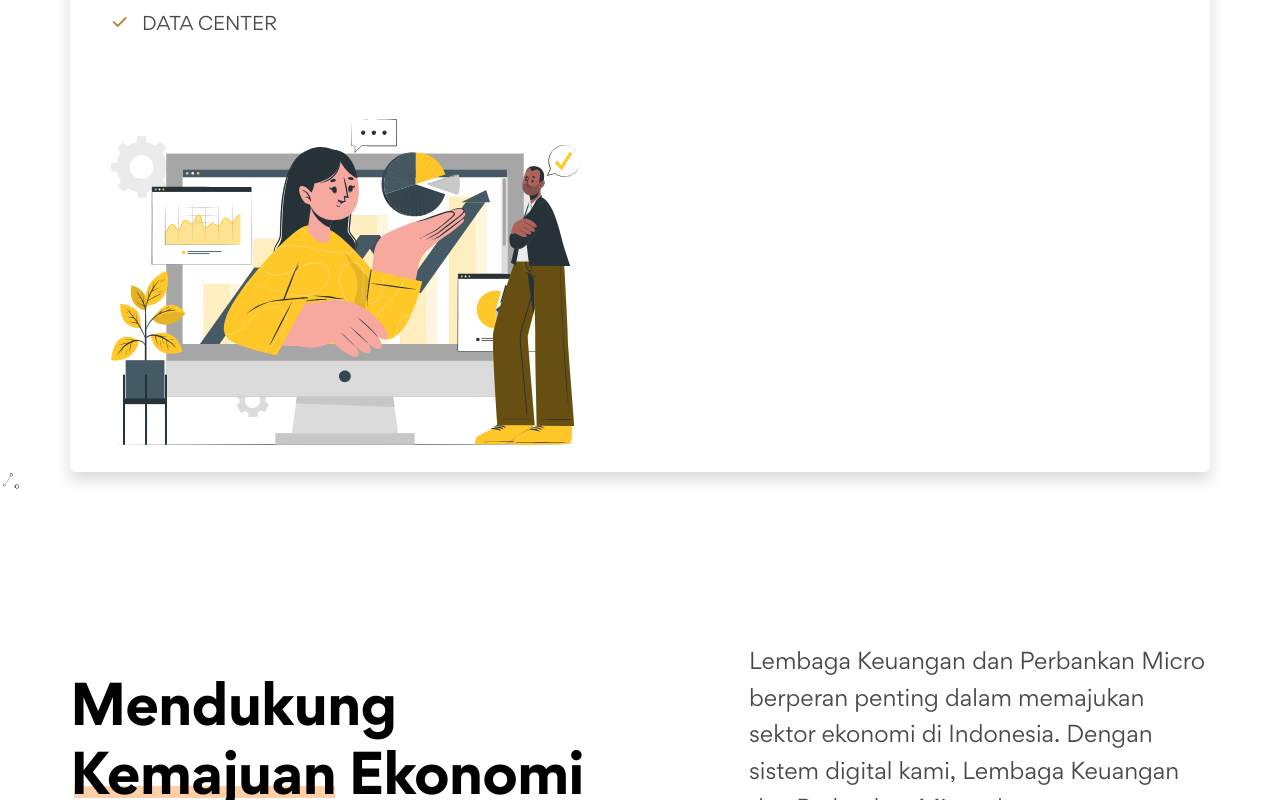
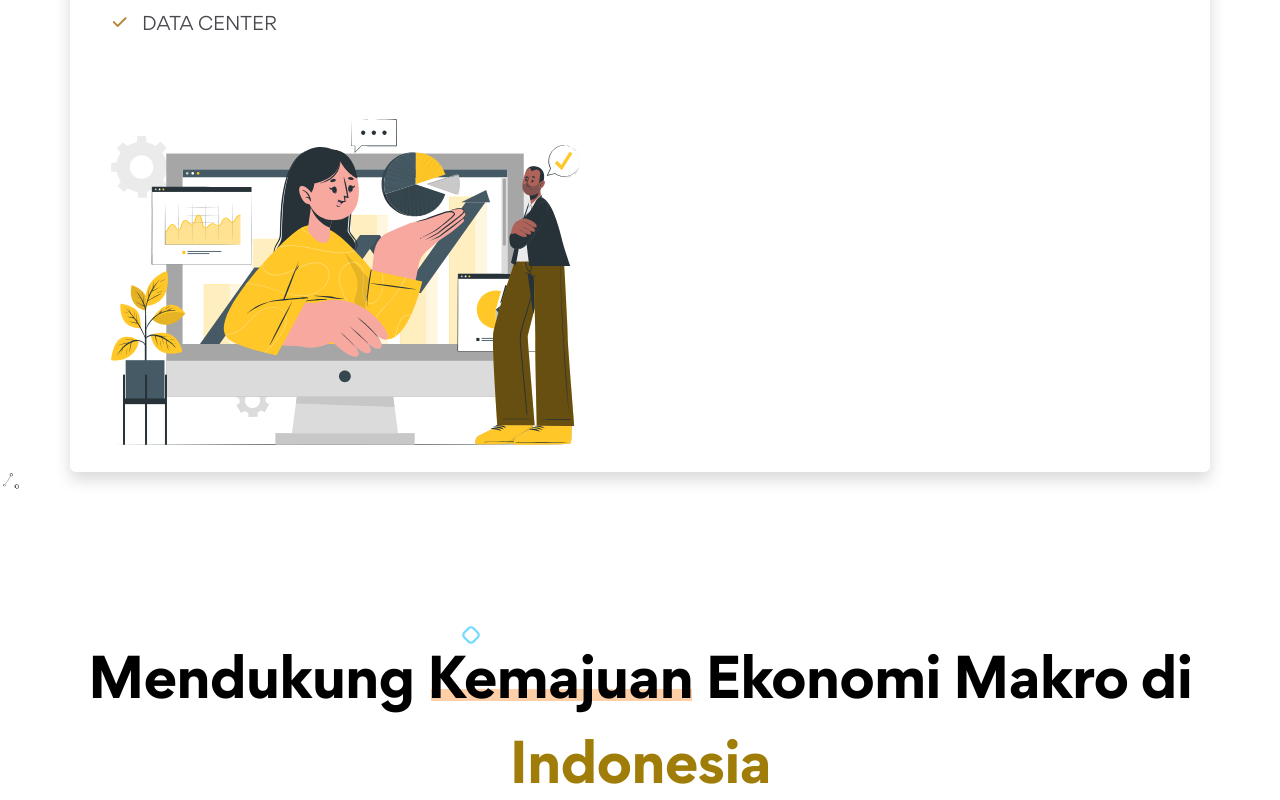
Before and after one commit to Dzakwan2022/InaraDisainSaya, a Next.js app: page / in a window 1280 px wide. Shown: the part 2756-3556 px from the top of the page. Built offline with nearby package versions, Linux system fonts and the light colour scheme.

Commit message:
fix: remove unused icons & change wa number

```diff
--- a/components/contact/BlockContact2.jsx
+++ b/components/contact/BlockContact2.jsx
@@ -20,14 +20,15 @@ const BlockContact2 = () => {
 
            <br />
           <a
-            href="https://Wa.me/+6281220396797"
+            href="https://wa.me/+6289692586529"
             style={{
               color: "#a07d08",
             }}
             className="mobile tran3s fs-20 mt-10 mb-20  fw-medium"
             target="_blank"
           >
-            +62 812-2039-6797
+            {/* +62 812-2039-6797 */}
+            +62 896-9258-6529
           </a>
         </>
       ),
--- a/components/home-page/home-10/Footer.jsx
+++ b/components/home-page/home-10/Footer.jsx
@@ -76,14 +76,15 @@ const Footer = () => {
         </a>
         <br />
         <a
-          href="https://Wa.me/+6281220396797"
+          href="https://wa.me/+6289692586529"
           style={{
             color: "#a07d08",
           }}
           className="mobile tran3s  fs-20 mt-20 mb-30"
           target="_blank"
         >
-          +62 812-2039-6797
+          {/* +62 812-2039-6797 */}
+          +62 896-9258-6529
         </a>
 
         <Social />
--- a/pages/contact/index.js
+++ b/pages/contact/index.js
@@ -79,7 +79,7 @@ const ContactPage = () => {
             <Footer />
             <div className="bottom-footer">
               <p className="copyright text-center m0">
-                © {new Date().getFullYear()} -{" "}
+                © {new Date().getFullYear()} - {" "}
                 <a
                   target="_blank"
                   rel="noopener noreferrer"
--- a/pages/home/main-portal.js
+++ b/pages/home/main-portal.js
@@ -1,5 +1,5 @@
 import Seo from "../../components/common/Seo";
-import FancyBlock2 from "../../components/home-page/home-10/FancyBlock2";
+// import FancyBlock2 from "../../components/home-page/home-10/FancyBlock2";
 import HeroEdu from "../../components/home-page/home-3/Hero";
 import Header from "../../components/header/Header";
 
@@ -22,8 +22,6 @@ const MainPage = () => {
 
         <HeroEdu />
       </section>
-
-
 
       {/*
 			=====================================================
@@ -48,10 +46,7 @@ const MainPage = () => {
         <div className="container">
           <div className="row">
             <div className="col-lg-8 m-auto">
-              <div
-                className="title-style-three text-center mb-60 lg-mb-40"
-                data-aos="fade-up"
-              >
+              <div className="title-style-three text-center mb-60 lg-mb-40">
                 <h3 className="text-uppercase fw-500 fw-bold">
                   Product &amp; {""}
                   <p style={{ color: "#a07d08" }} className=" d-inline">
@@ -110,17 +105,22 @@ const MainPage = () => {
         /> */}
       </section>
 
-        {/*
+      {/*
 			=====================================================
 				about section
 			=====================================================
 			*/}
-      <section className="fancy-feature-one pt-170 lg-pt-140" id="about">
+      <section
+        className="fancy-feature-one pt-170 lg-pt-140"
+        id="about"
+        data-aos="fade-right"
+        data-aos-duration={800}
+      >
         <div className="container">
           <div className="row align-items-center">
-            <div className="col-lg-6" data-aos="fade-right">
+            <div className="col">
               <div className="title-style-one text-center text-lg-start">
-                <h2 className="main-title fw-bold tx-dark m0">
+                <h2 className="main-title fw-bold tx-dark m0 text-center">
                   Mendukung <span>Kemajuan</span> Ekonomi Makro di{" "}
                   <p
                     style={{
@@ -130,11 +130,10 @@ const MainPage = () => {
                   >
                     Indonesia
                   </p>{" "}
-                  .
                 </h2>
               </div>
             </div>
-            <div className="col-lg-5 ms-auto" data-aos="fade-left">
+            {/* <div className="col-lg-5 ms-auto" >
               <p className="text-lg text-center text-lg-start md-pt-30 m0">
                 Lembaga Keuangan dan Perbankan Micro berperan penting dalam
                 memajukan sektor ekonomi di Indonesia. Dengan sistem digital
@@ -142,17 +141,17 @@ const MainPage = () => {
                 mengintegrasikan berbagai skema bisnis dan pelayanannya untuk
                 maju bersama-sama meski ke pelosok sekalipun.
               </p>
-            </div>
+            </div> */}
           </div>
         </div>
 
-        <div className="wrapper pt-110 lg-pt-80">
+        {/* <div className="wrapper pt-110 lg-pt-80">
           <div className="container">
             <div className="row justify-content-between">
               <FancyBlock2 />
             </div>
           </div>
-        </div>
+        </div> */}
       </section>
 
       {/*
@@ -163,10 +162,13 @@ const MainPage = () => {
       <section
         className="partner-section-two position-relative  pt-170 lg-pt-14"
         id="clients"
+        data-aos="fade-up"
+        data-aos-duration={800}
+        // data-aos-once="true"
       >
         <div className="container">
           <div className="row align-items-center">
-            <div className="col-xl-5 col-lg-6" data-data-aos="fade-right">
+            <div className="col-xl-5 col-lg-6">
               <div className="title-style-four">
                 <div
                   className="sc-title-two fw-medium"
@@ -226,7 +228,7 @@ const MainPage = () => {
         <div className="contact-section-two text-start mt-80 lg-mt-60">
           <div className="row">
             <div className="col-lg-7">
-              <div className="form-style-three md-mb-60" data-aos="fade-right">
+              <div className="form-style-three md-mb-60">
                 {/* <ContactForm2 /> */}
                 <Map2 />
               </div>
@@ -234,7 +236,7 @@ const MainPage = () => {
             </div>
             {/* End col-lg-7 */}
 
-            <div className="col-xl-4 col-lg-5  ms-auto" data-aos="fade-left">
+            <div className="col-xl-4 col-lg-5  ms-auto">
               <BlockContact2 />
             </div>
             {/* End col-xl-4 */}
@@ -255,7 +257,7 @@ const MainPage = () => {
             <Footer />
             <div className="bottom-footer">
               <p className="copyright text-center m0">
-                © {new Date().getFullYear()}
+                © {new Date().getFullYear()}{" "}
                 <a
                   target="_blank"
                   rel="noopener noreferrer"
```
